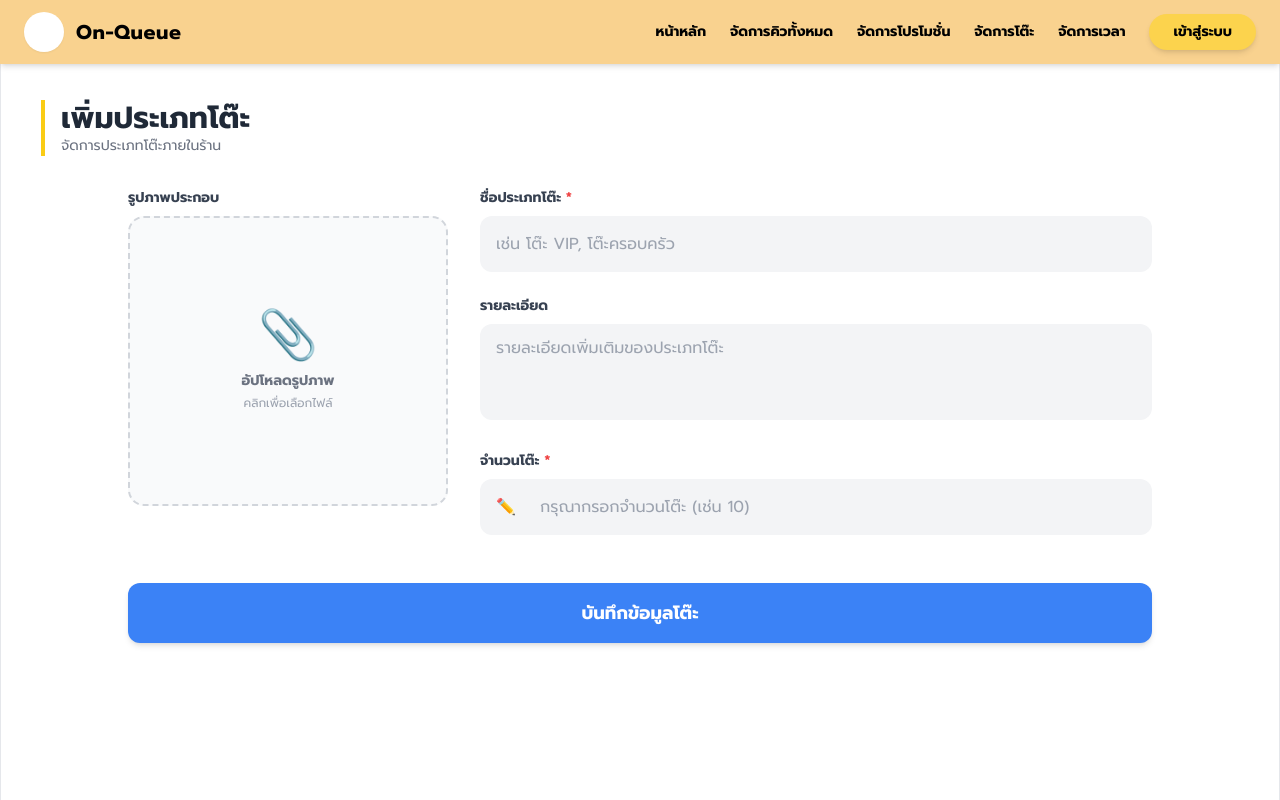
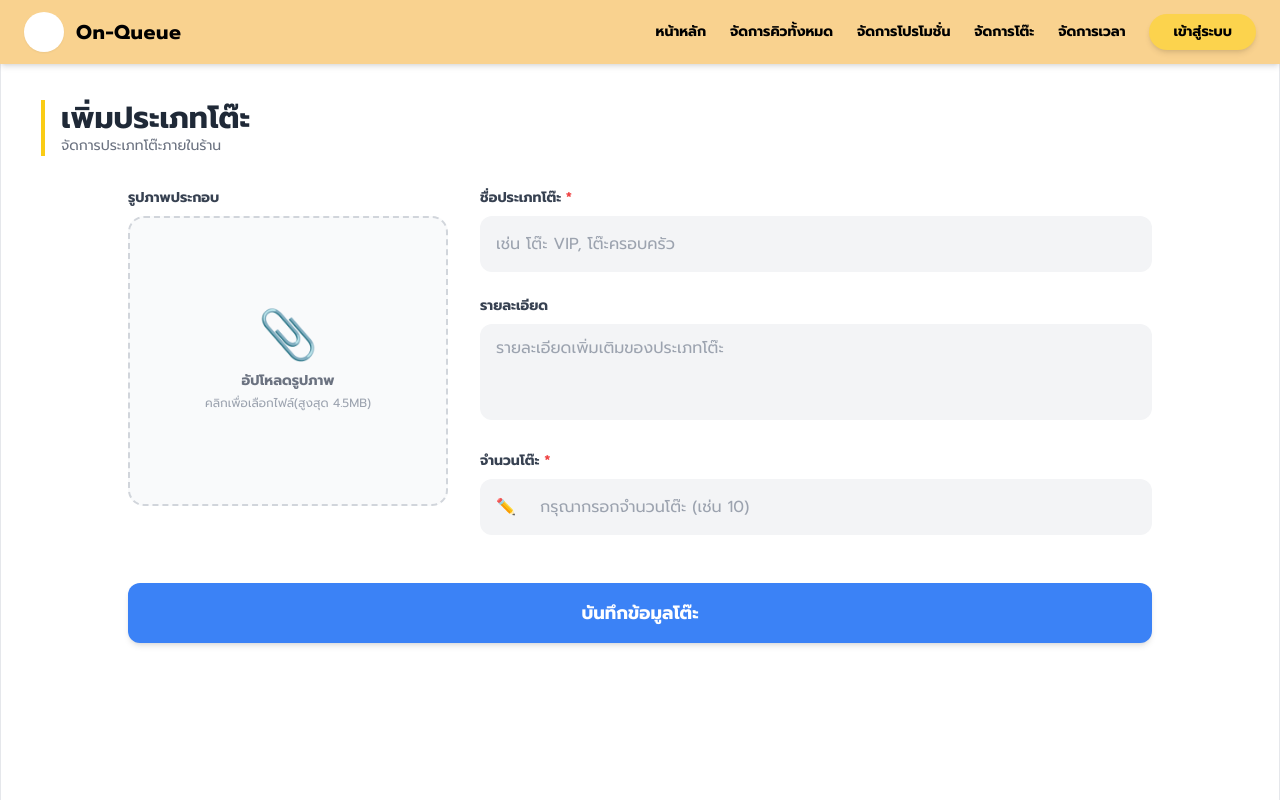
Before and after one commit to 65070196/project, a Django app: page /table/add/ in a window 1280 px wide. Run offline with Django 5.2, Linux system fonts and the light colour scheme; some libraries are stand-ins or nearby versions.

Commit message:
edit text

```diff
--- a/smartqueue/templates/edit_customer_profile.html
+++ b/smartqueue/templates/edit_customer_profile.html
@@ -32,7 +32,7 @@
               <label for="image-input" id="placeholder-content" class="absolute inset-0 flex flex-col items-center justify-center text-center p-4 cursor-pointer {% if customer.image %}hidden{% endif %}">
                 <span class="text-5xl text-gray-400 mb-3 transition-transform group-hover:scale-110">📷</span>
                 <span class="text-sm font-semibold text-gray-500">อัปโหลดรูปโปรไฟล์</span>
-                <span class="text-xs text-gray-400 mt-1">คลิกเพื่อเลือกไฟล์ (สูงสุด 5MB)</span>
+                <span class="text-xs text-gray-400 mt-1">คลิกเพื่อเลือกไฟล์ (สูงสุด 4.5MB)</span>
               </label>
 
               <img id="image-preview"
--- a/smartqueue/templates/edit_shop_profile.html
+++ b/smartqueue/templates/edit_shop_profile.html
@@ -32,7 +32,7 @@
               <label for="image-input" id="placeholder-content" class="absolute inset-0 flex flex-col items-center justify-center text-center p-4 cursor-pointer {% if shop.image %}hidden{% endif %}">
                 <span class="text-5xl text-gray-400 mb-3 transition-transform group-hover:scale-110">🏪</span>
                 <span class="text-sm font-semibold text-gray-500">อัปโหลดรูปร้านค้า</span>
-                <span class="text-xs text-gray-400 mt-1">คลิกเพื่อเลือกไฟล์ (สูงสุด 5MB)</span>
+                <span class="text-xs text-gray-400 mt-1">คลิกเพื่อเลือกไฟล์ (สูงสุด 4.5MB)</span>
               </label>
 
               <img id="image-preview"
--- a/smartqueue/templates/table_add.html
+++ b/smartqueue/templates/table_add.html
@@ -25,7 +25,7 @@
               <label for="image-input" id="placeholder-content" class="absolute inset-0 flex flex-col items-center justify-center text-center p-4 cursor-pointer">
                 <span class="text-5xl text-gray-400 mb-3 transition-transform group-hover:scale-110">📎</span>
                 <span class="text-sm font-semibold text-gray-500">อัปโหลดรูปภาพ</span>
-                <span class="text-xs text-gray-400 mt-1">คลิกเพื่อเลือกไฟล์</span>
+                <span class="text-xs text-gray-400 mt-1">คลิกเพื่อเลือกไฟล์(สูงสุด 4.5MB)</span>
               </label>
 
               <img id="image-preview" src="#" alt="Preview" class="hidden absolute inset-0 w-full h-full object-cover rounded-2xl p-1 pointer-events-none">
```
